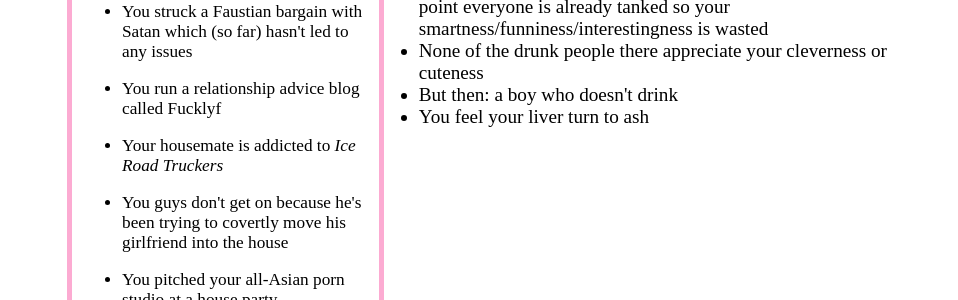
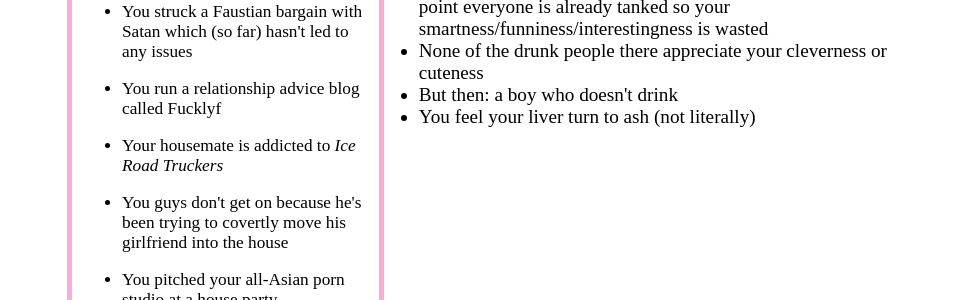
Before and after one commit to Pinelife/pinelife.github.io, a Jekyll site: the page Hellhole/Room11.html, which Jekyll copies as it is, in a window 1280 px wide. Shown: the part 266-566 px from the top of the page, without its empty margins (160-1118 px from the left). Built offline with Jekyll 4.4.1, drawn with Linux system fonts in a browser that asks for light colours.

Commit message:
Update Room11.html

```diff
--- a/Hellhole/Room11.html
+++ b/Hellhole/Room11.html
@@ -51,6 +51,6 @@
 	smartness/funniness/interestingness is wasted </li>
 	<li>None of the drunk people there appreciate your cleverness or cuteness</li>
 	<li>But then: a boy who doesn't drink</li>
-		<li>You feel your liver turn to ash</li>
+		<li>You feel your liver turn to ash (not literally)</li>
 </ul>
 </p>
```
